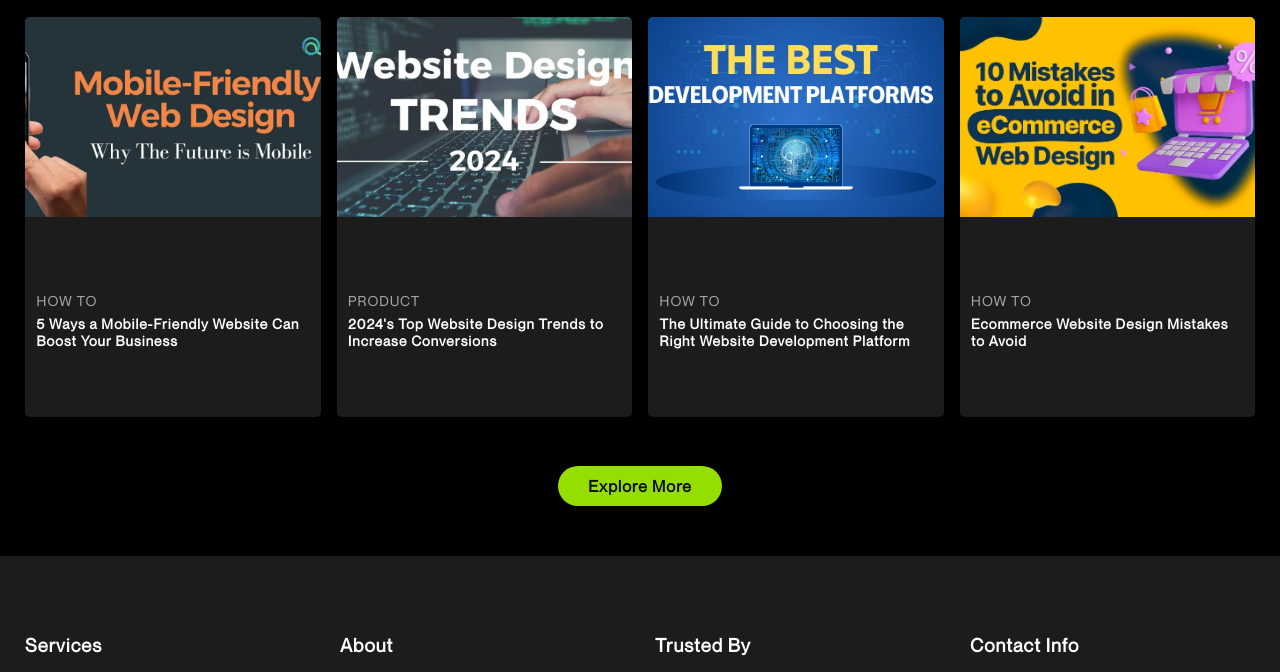
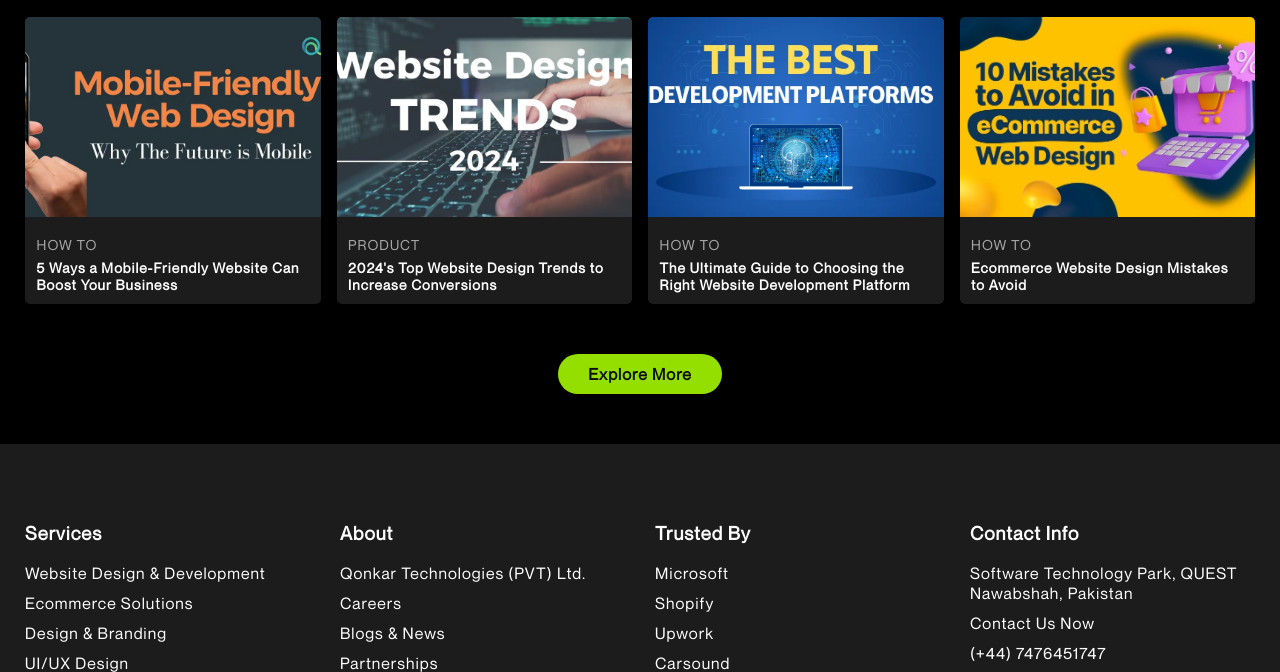
Before and after one commit to MuhammadOwais1020/qonkar-technologies-website, a PHP site: page / in a window 1280 px wide. Shown: the part 2669-3341 px from the top of the page. Run offline with PHP 8.4, Linux system fonts and the light colour scheme.

Commit message:
blog-updated

```diff
--- a/css/portfolio.css
+++ b/css/portfolio.css
@@ -53,12 +53,12 @@
     row-gap: 4rem;
     align-items: flex-start;
  }
- .card{
+.card{
   border-radius: var(--border-radius-box);
-  display: grid;
-  height: 400px;
-  min-height: 400px;
-  grid-template-rows: repeat( 250px 160px 50px);
+  /* display: grid;
+  /* height: 400px;
+  min-height: 400px; */
+  /* grid-template-rows: repeat( 250px 160px 50px); */
  }
  .card-header.card-image{
     padding: 0;
```
